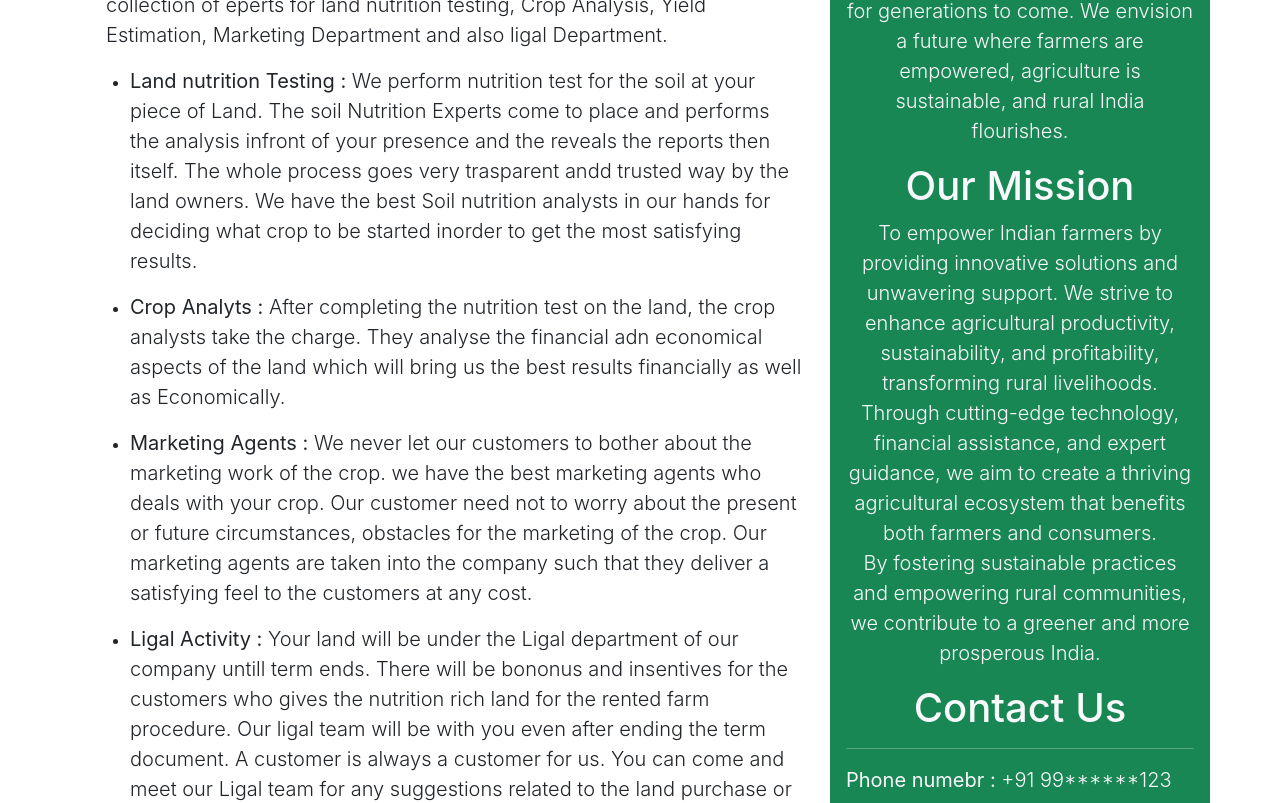
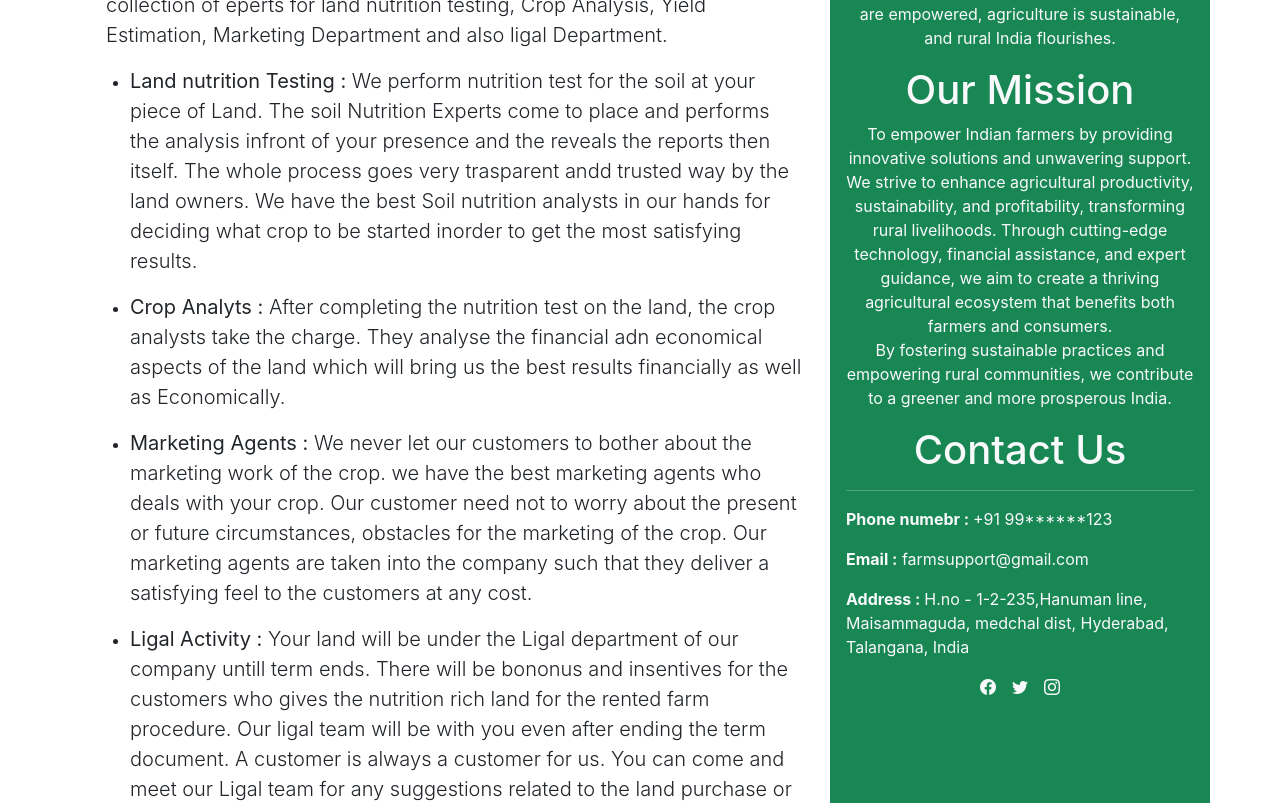
Before and after one commit to HariSirikonda/Agrivive, a React (Create React App) app: page /about in a window 1280 px wide. Shown: the part 440-1243 px from the top of the page. Built offline with nearby package versions, Linux system fonts and the light colour scheme.

Commit message:
About font changed

```diff
--- a/src/components/aboutus.js
+++ b/src/components/aboutus.js
@@ -51,15 +51,15 @@ function AboutUs() {
                         </div>
                         <div class="col-md-4 p-3 bg-success text-light align-items-centers ">
                             <h1>Our Vision</h1>
-                            <p className="lead">To be the leading force in Indian agriculture, revolutionizing farming practices and ensuring food security for generations to come. We envision a future where farmers are empowered, agriculture is sustainable, and rural India flourishes.</p>
+                            <p>To be the leading force in Indian agriculture, revolutionizing farming practices and ensuring food security for generations to come. We envision a future where farmers are empowered, agriculture is sustainable, and rural India flourishes.</p>
                             <h1>Our Mission</h1>
-                            <p className="lead">To empower Indian farmers by providing innovative solutions and unwavering support. We strive to enhance agricultural productivity, sustainability, and profitability, transforming rural livelihoods. Through cutting-edge technology, financial assistance, and expert guidance, we aim to create a thriving agricultural ecosystem that benefits both farmers and consumers.<br />By fostering sustainable practices and empowering rural communities, we contribute to a greener and more prosperous India.</p>
+                            <p>To empower Indian farmers by providing innovative solutions and unwavering support. We strive to enhance agricultural productivity, sustainability, and profitability, transforming rural livelihoods. Through cutting-edge technology, financial assistance, and expert guidance, we aim to create a thriving agricultural ecosystem that benefits both farmers and consumers.<br />By fostering sustainable practices and empowering rural communities, we contribute to a greener and more prosperous India.</p>
                             <div className="text-start">
                                 <h1 className="m-3 text-center">Contact Us </h1>
                                 <hr />
-                                <p className="lead"><b>Phone numebr : </b>+91 99******123</p>
-                                <p className="lead"><b>Email :</b> farmsupport@gmail.com</p>
-                                <p className="lead"><b>Address : </b> H.no - 1-2-235,Hanuman line, Maisammaguda, medchal dist, Hyderabad, Talangana, India</p>
+                                <p><b>Phone numebr : </b>+91 99******123</p>
+                                <p><b>Email :</b> farmsupport@gmail.com</p>
+                                <p><b>Address : </b> H.no - 1-2-235,Hanuman line, Maisammaguda, medchal dist, Hyderabad, Talangana, India</p>
                             </div>
                             <div>
                                 <a className="m-2 text-light" href="https://facebook.com" target="_blank"><i class="bi bi-facebook"></i></a>
```
